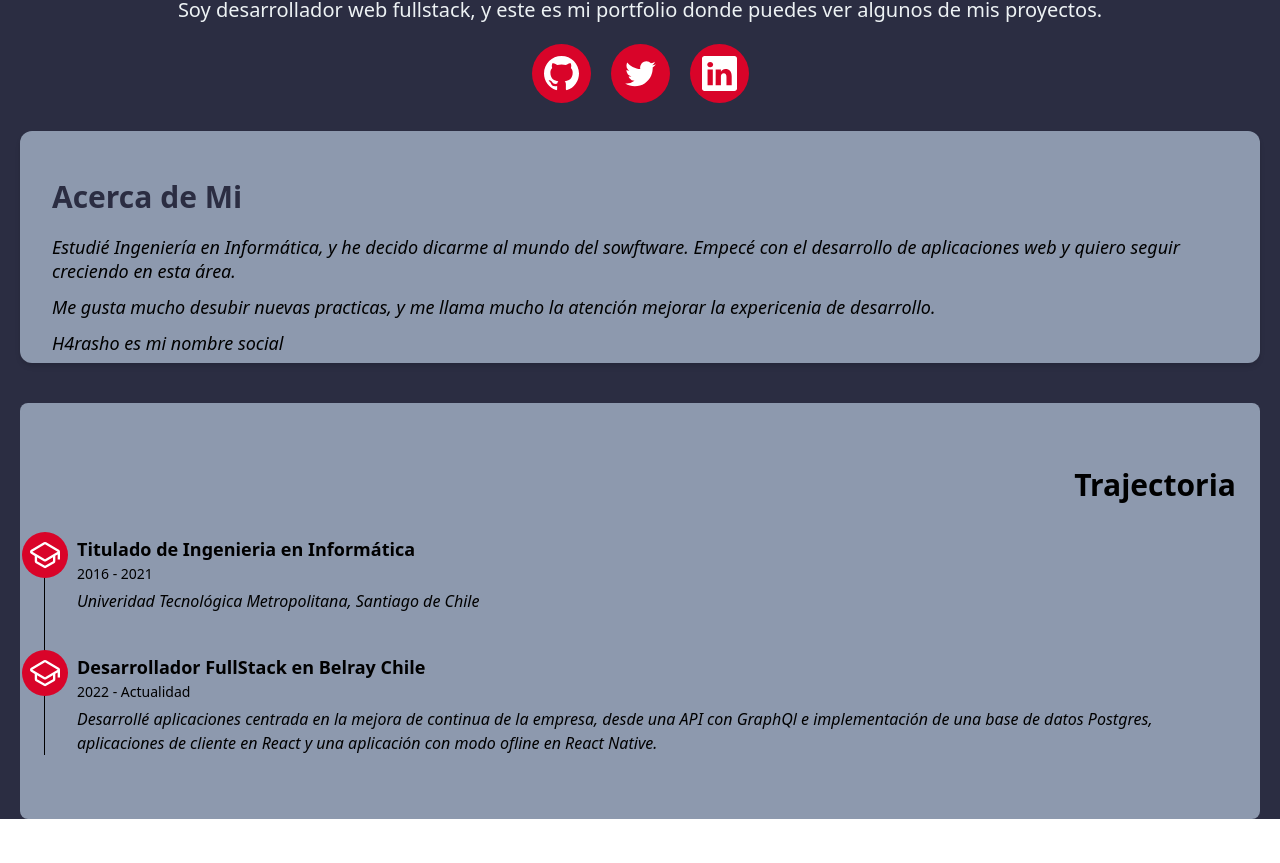
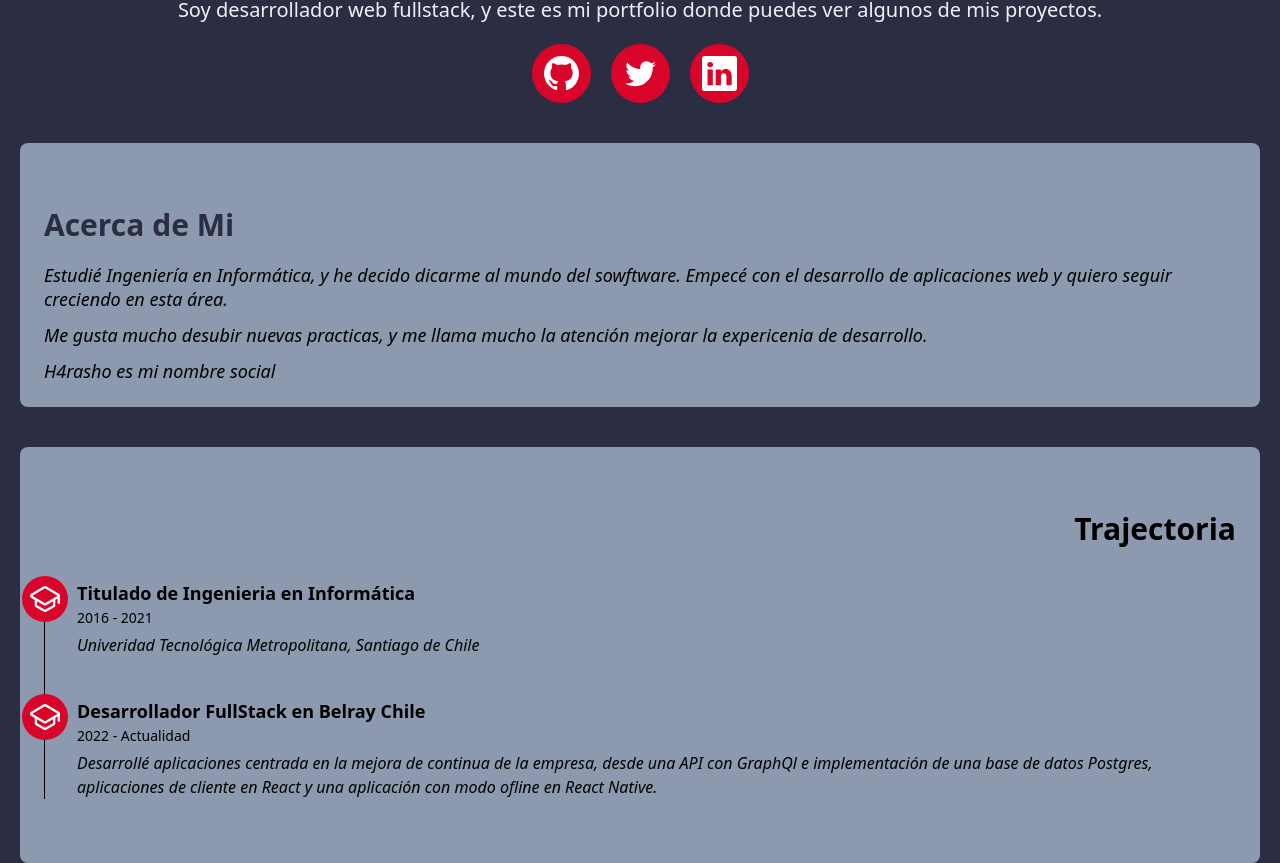
Before and after one commit to H4rasho/portfolio, a Next.js app: page / in a window 1280 px wide. Shown: the part 316-1179 px from the top of the page. Before the commit the page ends 1135 px from the top, so only its background shows below. Built offline with nearby package versions, Linux system fonts and the light colour scheme.

Commit message:
create container secction

```diff
--- a/components/About.tsx
+++ b/components/About.tsx
@@ -1,6 +1,8 @@
+import SectionContainer from "./containers/SecctionContainer";
+
 export default function About() {
   return (
-    <div className="bg-primary px-8 py-2 rounded-xl mt-7 shadow-md">
+    <SectionContainer>
       <h2 className="text text-3xl text-background font-extrabold mt-10 ">
         Acerca de Mi
       </h2>
@@ -16,6 +18,6 @@ export default function About() {
         </p>
         <p className="mt-3">H4rasho es mi nombre social</p>
       </div>
-    </div>
+    </SectionContainer>
   );
 }
--- /dev/null
+++ b/components/containers/SecctionContainer.tsx
@@ -0,0 +1,12 @@
+import { ContainerProps } from "./types";
+
+export default function SectionContainer({
+  children,
+  ...rest
+}: ContainerProps) {
+  return (
+    <div className="mt-10 p-6 bg-primary rounded-lg text-black" {...rest}>
+      {children}
+    </div>
+  );
+}
--- a/components/containers/SvgContainer.tsx
+++ b/components/containers/SvgContainer.tsx
@@ -1,8 +1,6 @@
-interface SvgContainerProps extends React.AllHTMLAttributes<HTMLElement> {
-  children: React.ReactNode;
-}
+import { ContainerProps } from "./types";
 
-export default function SvgContainer({ children, ...rest }: SvgContainerProps) {
+export default function SvgContainer({ children, ...rest }: ContainerProps) {
   return (
     <div
       className="flex flex-col text-text bg-secondary p-3 rounded-full"
--- /dev/null
+++ b/components/containers/types/index.ts
@@ -0,0 +1,3 @@
+export interface ContainerProps extends React.AllHTMLAttributes<HTMLElement> {
+  children: React.ReactNode;
+}
--- a/components/ui/TimeLine/TimeLine.tsx
+++ b/components/ui/TimeLine/TimeLine.tsx
@@ -1,9 +1,10 @@
+import SectionContainer from "../../containers/SecctionContainer";
 import University from "../../icons/University";
 import TimeLineItem from "./TimeLineItem";
 
 export default function TimeLine() {
   return (
-    <div className="mt-10 p-6 bg-primary rounded-lg text-black">
+    <SectionContainer>
       <h2 className="text-right text-3xl font-extrabold mt-10 ">Trajectoria</h2>
       <ol className="relative border-l border-black mt-8">
         <TimeLineItem
@@ -20,6 +21,6 @@ export default function TimeLine() {
           icon={<University />}
         />
       </ol>
-    </div>
+    </SectionContainer>
   );
 }
```
